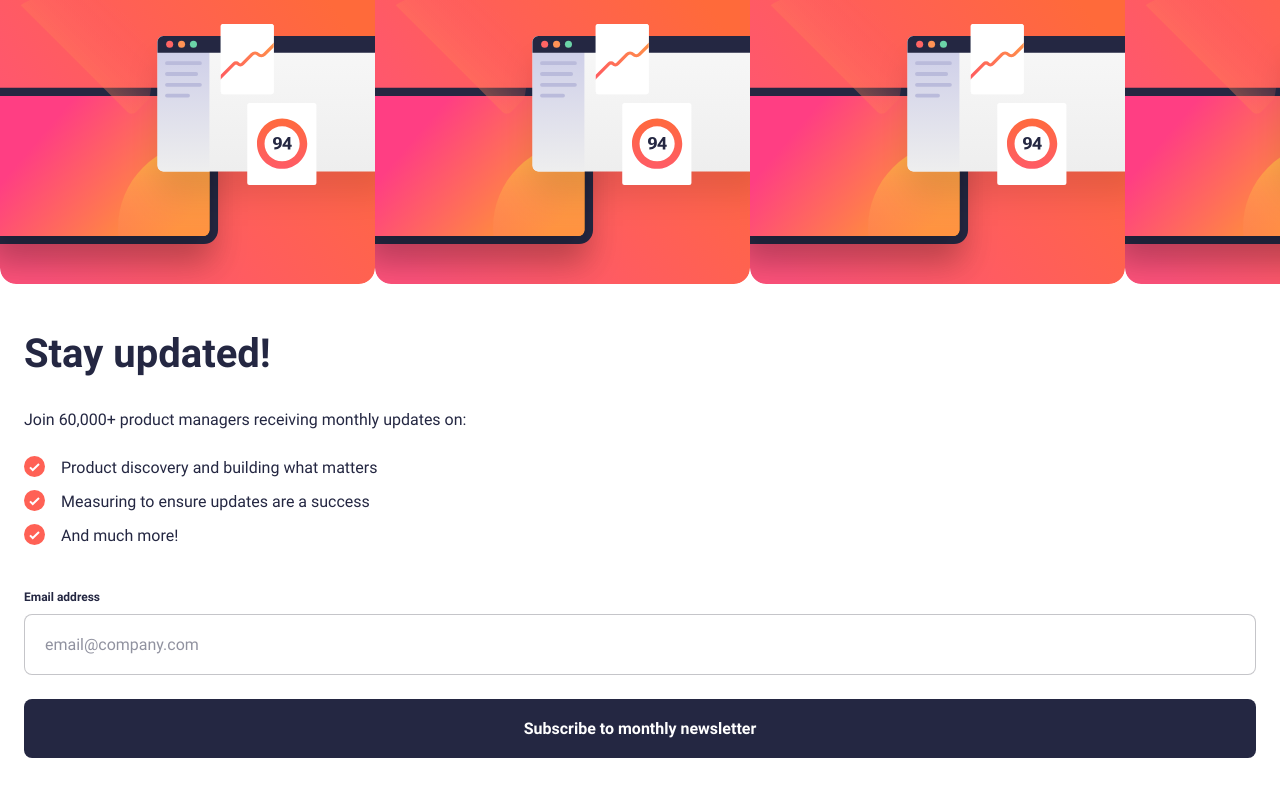
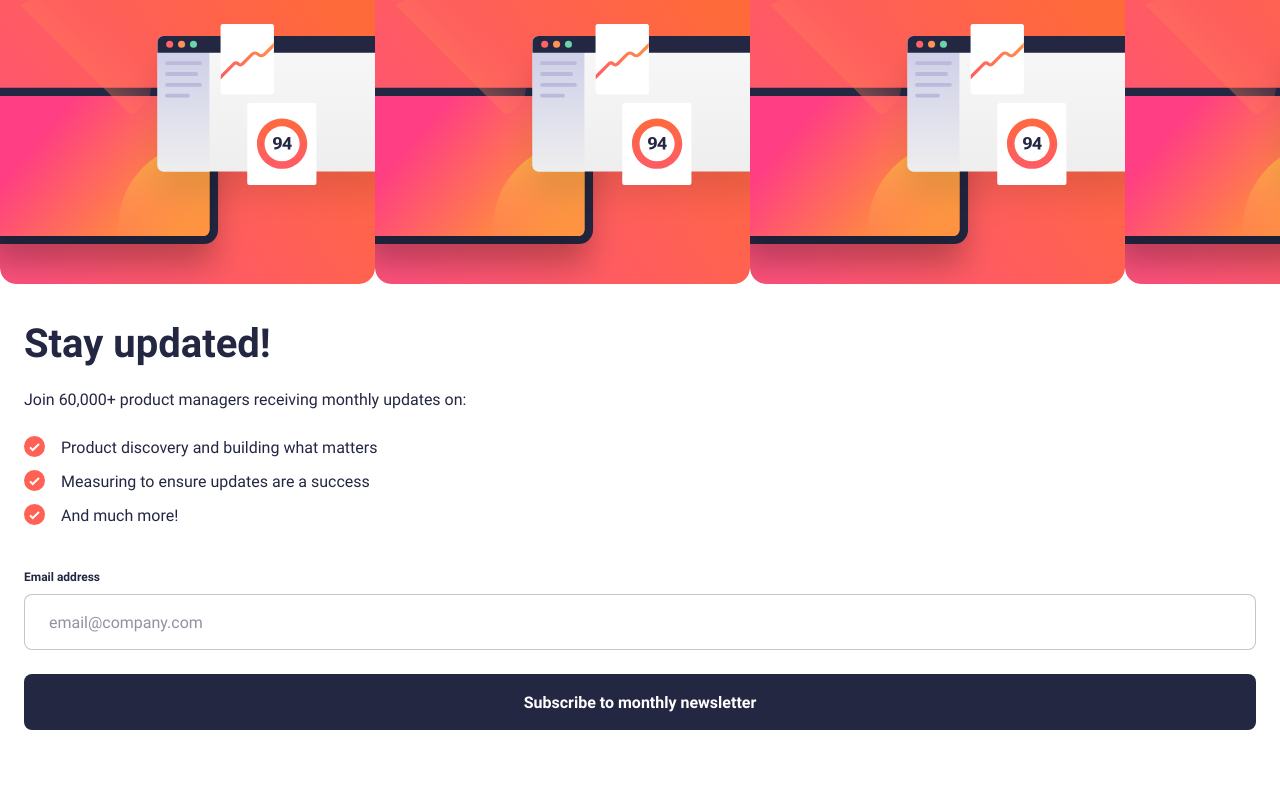
Before and after one commit to loki-pepe/newsletter-sign-up, a plain HTML site: page index.html in a window 1280 px wide. Drawn offline with Linux system fonts and the light colour scheme; a script that the page names is missing.

Commit message:
style heading line-height, button and input height and padding

```diff
--- a/static/style.css
+++ b/static/style.css
@@ -58,7 +58,7 @@ button {
     border: none;
     border-radius: 8px;
     width: 100%;
-    padding: 20px;
+    height: 3.5rem;
     font-family: inherit;
     font-size: inherit;
     font-weight: 700;
@@ -85,6 +85,7 @@ form {
 h1, h2 {
     font-size: var(--heading);
     font-weight: 700;
+    line-height: 1;
 }
 
 img {
@@ -97,7 +98,8 @@ input {
     border: solid 1px var(--grey-25pc);
     border-radius: 8px;
     width: 100%;
-    padding: 20px;
+    height: 3.5rem;
+    padding-inline: var(--space-300);
     font-family: inherit;
     font-size: inherit;
     color: inherit;
```
